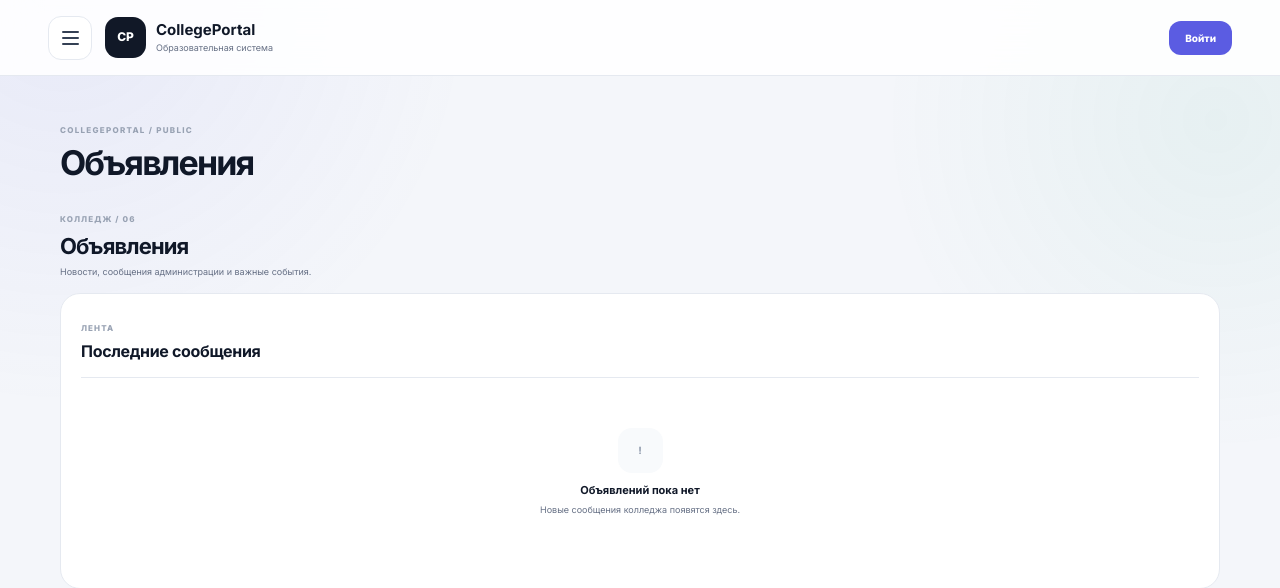
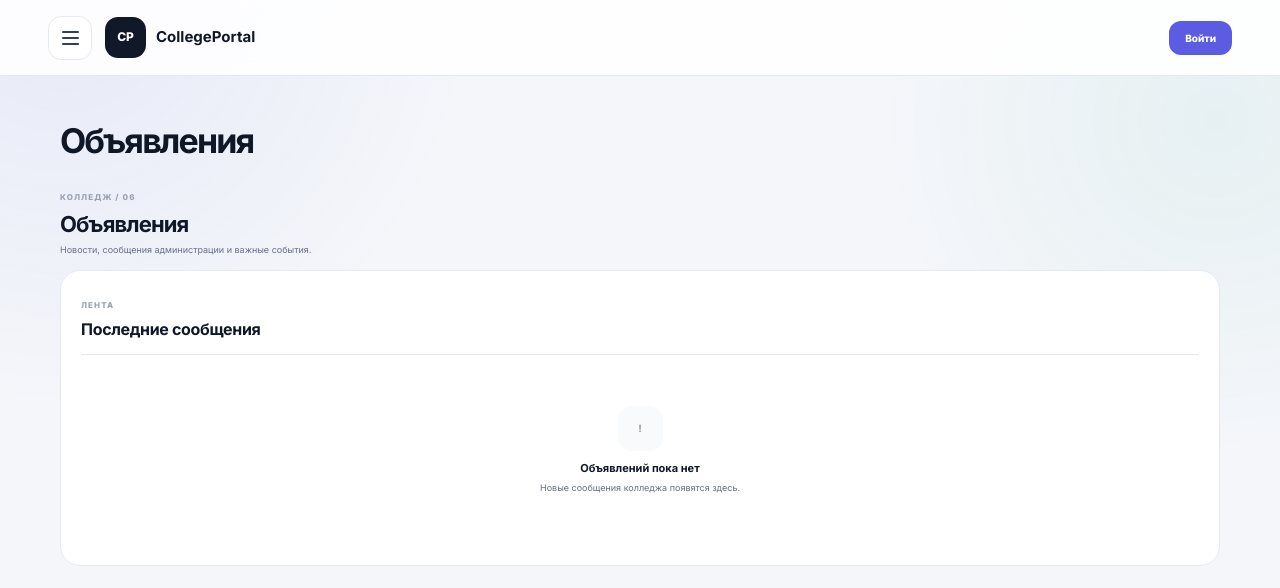
Before and after one commit to gamerpro3245/CollegePortal, a FastAPI app: page /announcements in a window 1280 px wide. Shown: the top 588 px of the page. Run offline with FastAPI, Linux system fonts and the light colour scheme.

Commit message:
ui: remove role labels and decorative emoji-style icons

```diff
--- a/templates/base.html
+++ b/templates/base.html
@@ -11,7 +11,7 @@
 <header class="topbar">
 <div class="topbar-left">
 <button class="menu-button" id="mobileMenuButton" type="button" aria-label="Открыть навигацию" aria-expanded="false"><span></span><span></span><span></span></button>
-<a class="brand" href="/"><span class="brand-mark">CP</span><span class="brand-text"><strong>CollegePortal</strong><small>Образовательная система</small></span></a>
+<a class="brand" href="/"><span class="brand-mark">CP</span><span class="brand-text"><strong>CollegePortal</strong></span></a>
 </div>
 <div class="topbar-right">
 {% if user %}
@@ -26,8 +26,8 @@
 
 <div class="nav-backdrop" id="mobileBackdrop"></div>
 <aside class="nav-drawer" id="mobileSheet" aria-label="Навигация" aria-hidden="true">
-<div class="drawer-head"><div><span>COLLEGEPORTAL</span><strong>Навигация</strong></div><button class="drawer-close" id="mobileCloseButton" type="button" aria-label="Закрыть">×</button></div>
-<a class="drawer-home" href="/"><span class="nav-icon">⌂</span><span><strong>Главная</strong><small>Обзор портала</small></span></a>
+<div class="drawer-head"><div><strong>Навигация</strong></div><button class="drawer-close" id="mobileCloseButton" type="button" aria-label="Закрыть">×</button></div>
+<a class="drawer-home" href="/"><span class="nav-icon" aria-hidden="true"></span><span><strong>Главная</strong><small>Обзор портала</small></span></a>
 <div class="nav-section"><button class="nav-section-button" type="button" aria-expanded="false"><span><i>01</i><strong>Учёба</strong></span><b>+</b></button><div class="nav-submenu">
 <a href="/schedule"><span>01</span>Расписание</a><a href="/assignments"><span>02</span>Задания</a><a href="/grades"><span>03</span>Журнал</a><a href="/attendance"><span>04</span>Посещаемость</a><a href="/materials"><span>05</span>Материалы</a>
 </div></div>
@@ -36,11 +36,11 @@
 </div></div>
 <div class="nav-section"><button class="nav-section-button" type="button" aria-expanded="false"><span><i>03</i><strong>Документы</strong></span><b>+</b></button><div class="nav-submenu"><a href="/certificates"><span>08</span>Справки и документы</a></div></div>
 {% if user and user.role == "admin" %}<div class="nav-section admin-nav"><a class="nav-section-direct" href="/admin"><span><i>04</i><strong>Администрирование</strong></span><b>→</b></a></div>{% endif %}
-<div class="drawer-footer">{% if user %}<a href="/logout"><span>↪</span>Выйти из аккаунта</a>{% else %}<a href="/login"><span>→</span>Войти в аккаунт</a>{% endif %}</div>
+<div class="drawer-footer">{% if user %}<a href="/logout">Выйти из аккаунта</a>{% else %}<a href="/login">Войти в аккаунт</a>{% endif %}</div>
 </aside>
 
 <main class="page-shell">
-<div class="page-heading"><div><span class="eyebrow">COLLEGEPORTAL / {{ user.role if user else "PUBLIC" }}</span><h1>{% block page_title %}Главная{% endblock %}</h1></div>{% block heading_action %}{% endblock %}</div>
+<div class="page-heading"><div><h1>{% block page_title %}Главная{% endblock %}</h1></div>{% block heading_action %}{% endblock %}</div>
 {% block content %}{% endblock %}
 </main>
 <script>
```
